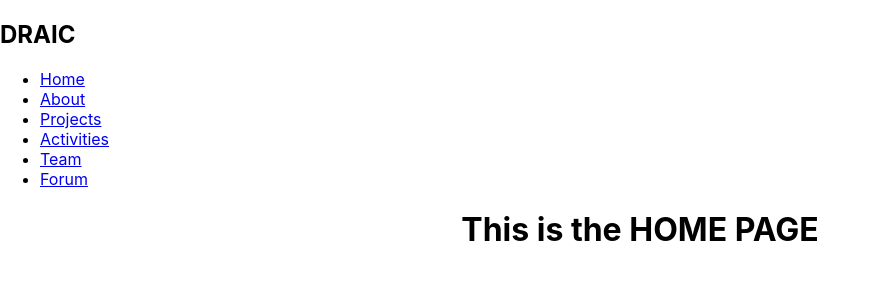
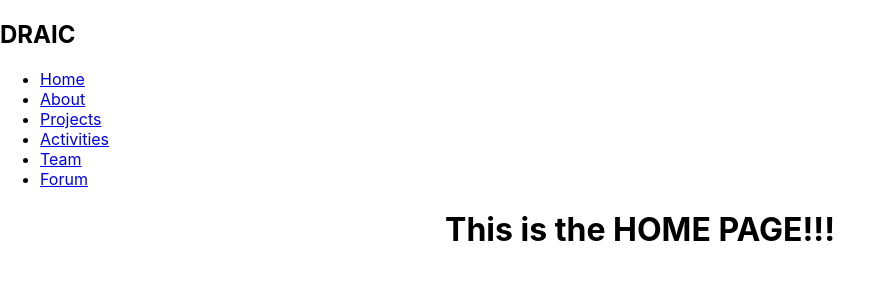
Before and after one commit to Enthusiast22/draic_clone, a React (Create React App) app: page / in a window 1280 px wide. Shown: the top 300 px of the page, without its empty margins (0-895 px from the left). Built offline with nearby package versions, Linux system fonts and the light colour scheme.

Commit message:
Update Home.js

```diff
--- a/src/components/Home.js
+++ b/src/components/Home.js
@@ -3,7 +3,7 @@ import React from 'react'
 const Home = () => {
     return (
         <div>
-            <h1 align="center">This is the HOME PAGE</h1>
+            <h1 align="center">This is the HOME PAGE!!!</h1>
         </div>
     )
 }
```
